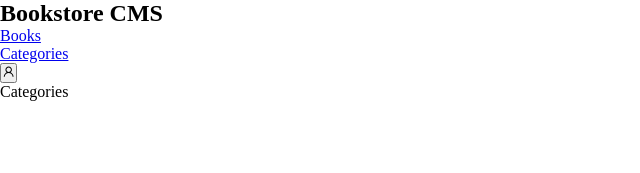
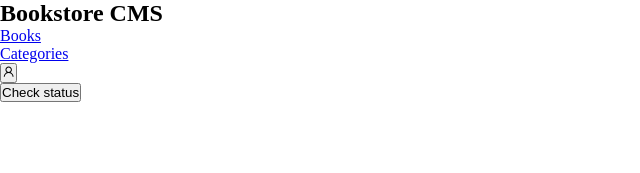
Before and after one commit to Samuellekpor/bookstore, a React (Create React App) app: page /categories in a window 1280 px wide. Shown: the top 173 px of the page, without its empty margins (0-640 px from the left). Built offline with nearby package versions, Linux system fonts and the light colour scheme.

Commit message:
Add 'Check status' button in categories

```diff
--- a/src/pages/Categories.js
+++ b/src/pages/Categories.js
@@ -2,7 +2,9 @@ import React from 'react';
 
 function Categories() {
   return (
-    <div>Categories</div>
+    <div>
+      <button type='button'>Check status</button>
+    </div>
   );
 }
 
```
